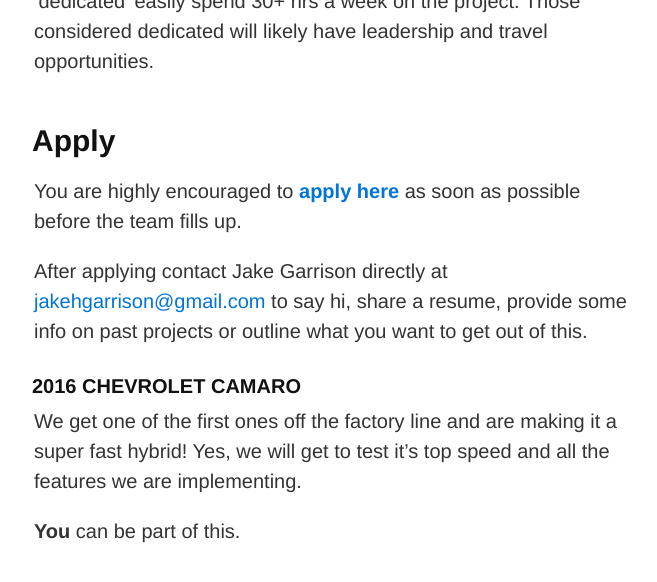
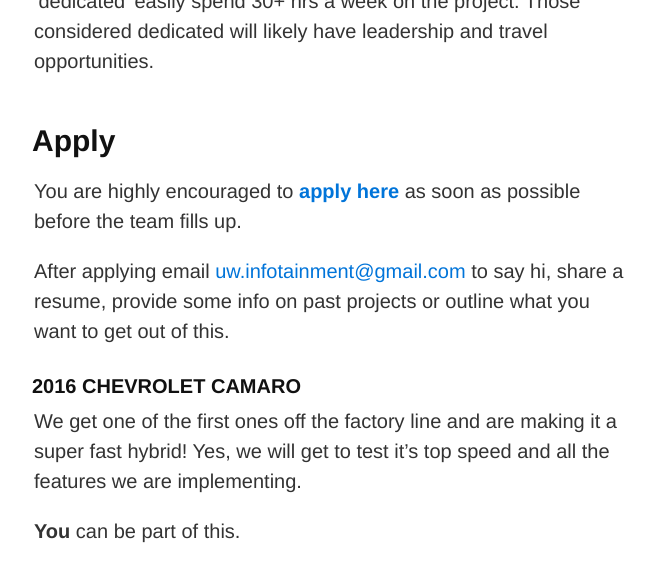
Before and after one commit to UWEcoCAR/UW-Infotainment-Summary, a Jekyll site: the page built from index.md, in a window 1280 px wide and 900 px high, scrolled down 5594 px, cut to the strip 0-592 px from the top of the window. Shown: the top 582 px of the strip, without its empty margins (306-963 px from the left). Built offline with Jekyll 4.4.1, drawn with Linux system fonts in a browser that asks for light colours; Markdown is read by kramdown in place of the engine named in the settings.

Commit message:
updated email

```diff
--- a/index.md
+++ b/index.md
@@ -117,7 +117,7 @@ We expect a minimum of 8 hrs per week from everyone on the team, however dependi
 ##Apply
 You are highly encouraged to __[apply here](http://goo.gl/forms/DbPqCebwa7)__ as soon as possible before the team fills up.
 
-After applying contact Jake Garrison directly at <jakehgarrison@gmail.com> to say hi, share a resume, provide some info on past projects or outline what you want to get out of this.
+After applying email <uw.infotainment@gmail.com> to say hi, share a resume, provide some info on past projects or outline what you want to get out of this.
 
 
 #### 2016 Chevrolet Camaro
```
